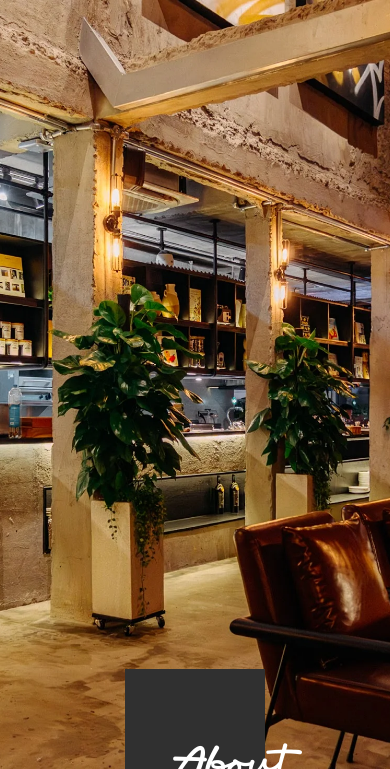
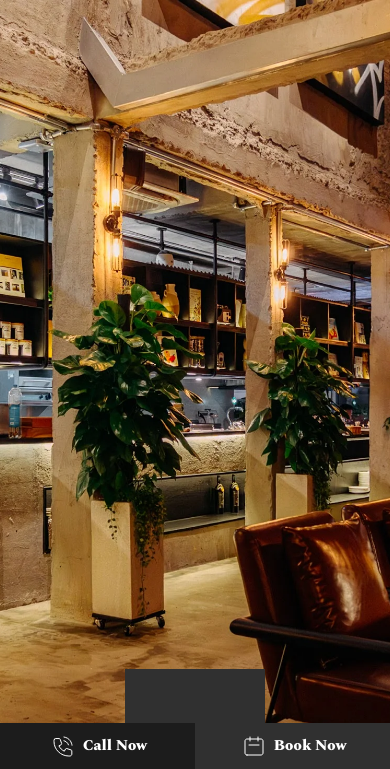
Before and after one commit to alphacreativee/cees-eatery-bar, a website: page index.html in a window 390 px wide. Shown: the part 75-844 px from the top of the page. Drawn offline with Linux system fonts and the light colour scheme.

Commit message:
add page about

```diff
--- a/assets/scss/_header.scss
+++ b/assets/scss/_header.scss
@@ -106,6 +106,23 @@
       &.call-now {
         background-color: var(--color-sec-2);
       }
+      &.book-now {
+        background-color: var(--color-sec-1);
+      }
     }
   }
 }
+#cta-mobile {
+  position: fixed;
+  bottom: 0;
+  left: 0;
+  right: 0;
+  z-index: 10;
+  display: none;
+  @media (max-width: 991px) {
+    display: block;
+  }
+  .header-cta-item {
+    padding: 8px 0;
+  }
+}
--- /dev/null
+++ b/components/cta-mobile.html
@@ -0,0 +1,16 @@
+<div class="header-cta">
+  <a
+    href=""
+    class="header-cta-item call-now d-flex justify-content-center align-items-center"
+  >
+    <img src="./assets/images/icon/ic_phone.svg" alt="" />
+    <div class="cta-text btn-font color-white">Call Now</div>
+  </a>
+  <a
+    href=""
+    class="header-cta-item book-now d-flex justify-content-center align-items-center"
+  >
+    <img src="./assets/images/icon/ic_calendar.svg" alt="" />
+    <div class="cta-text btn-font color-white">Book Now</div>
+  </a>
+</div>
--- a/index.html
+++ b/index.html
@@ -73,6 +73,14 @@
     </script>
     <header id="header"></header>
     <!-- end header -->
+    <script>
+      fetch("./components/cta-mobile.html")
+        .then((response) => response.text())
+        .then((data) => {
+          document.getElementById("cta-mobile").innerHTML = data;
+        });
+    </script>
+    <div id="cta-mobile"></div>
     <main>
       <section class="banner">
         <div class="container-fluid p-0">
```
Also changed, not shown: assets/main/css/style.css, assets/main/css/style.min.css.
